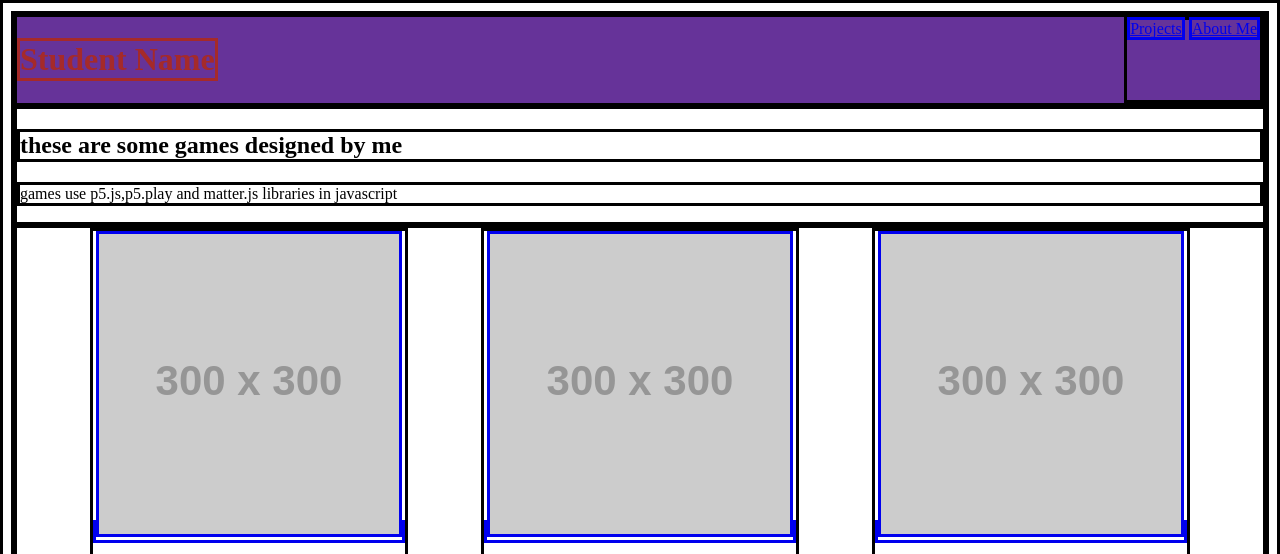
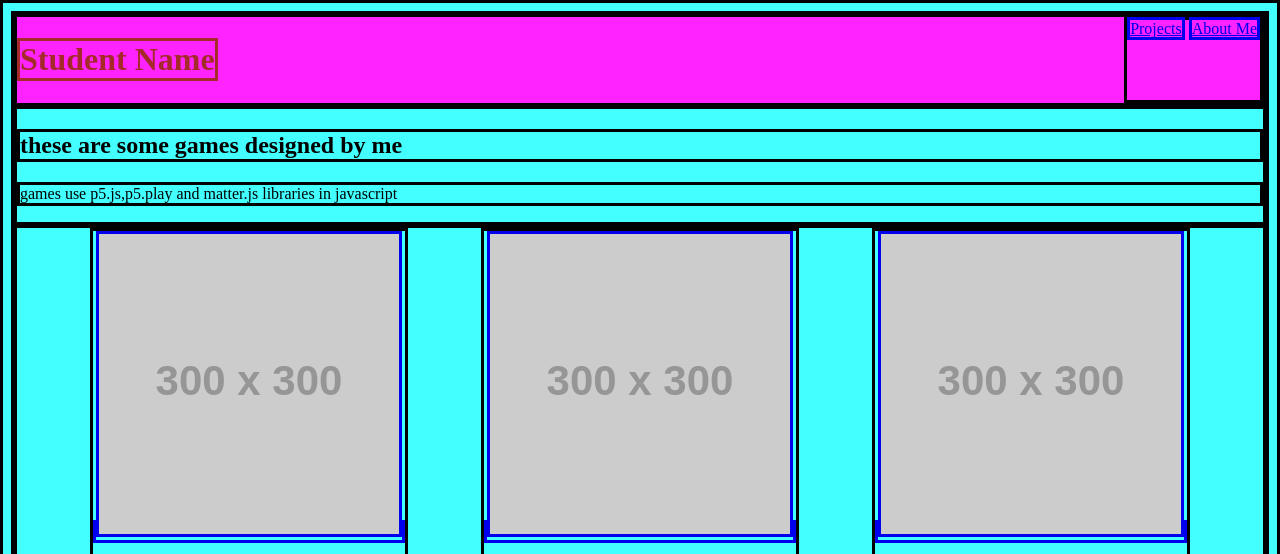
Before and after one commit to ruchir14/html-startup, a plain HTML site: page index.html in a window 1280 px wide. Shown: the top 554 px of the page. Drawn offline with Linux system fonts and the light colour scheme; placeholder pictures from the web are drawn by us.

Commit message:
Add files via upload

```diff
--- a/style.css
+++ b/style.css
@@ -6,7 +6,7 @@ h1 {
 }
 
 .header{
-    background-color: rebeccapurple;
+    background-color: #FF23FF;
 display: flex;
 justify-content:space-between;
 
@@ -30,3 +30,6 @@ justify-content:flex-end;
 p.h2{
     text-align: center;
 }
+body{
+    background-color: #43FFFF;
+}
```
